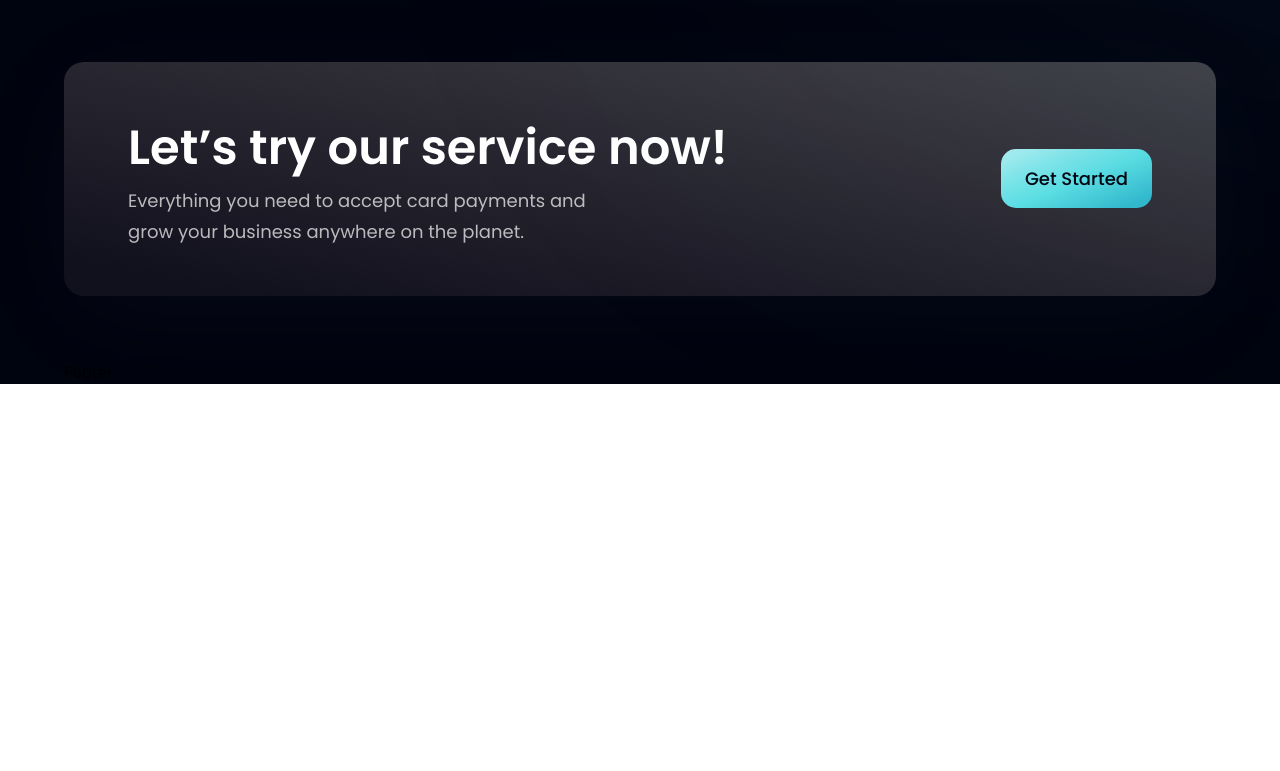
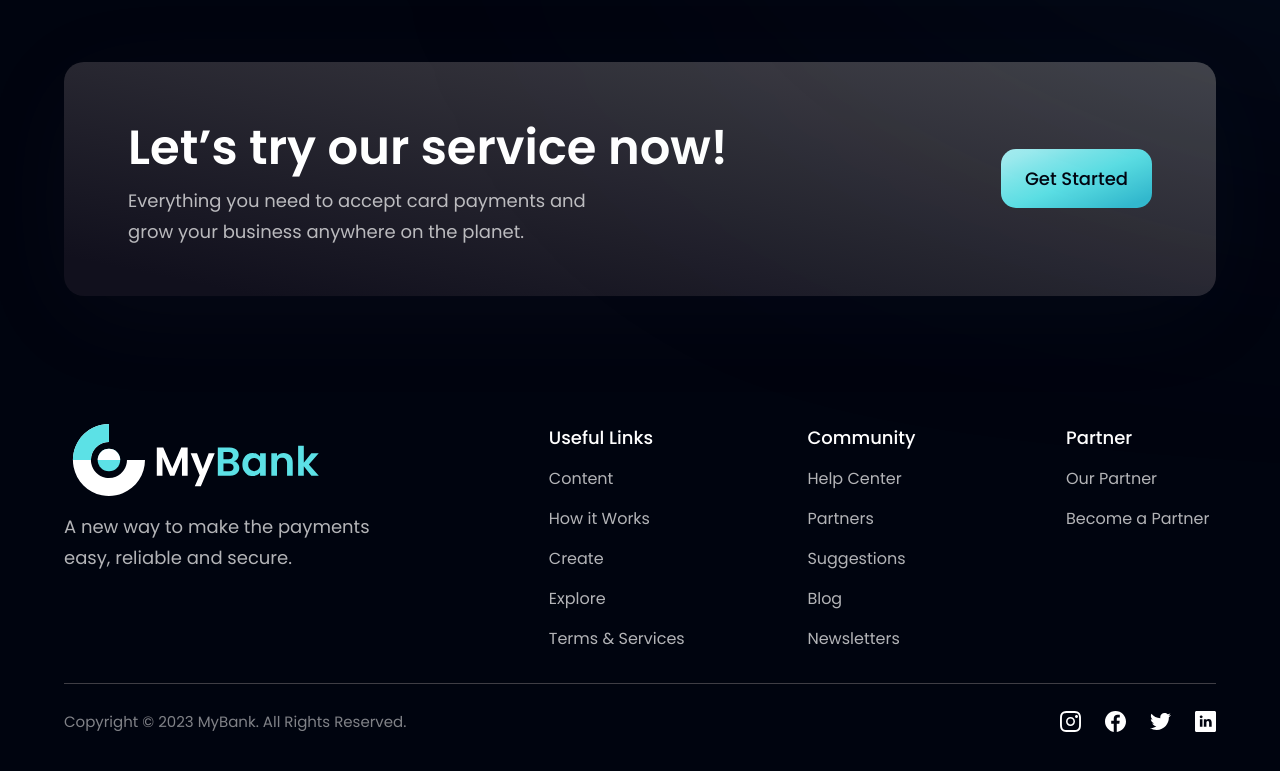
Before and after one commit to Hem1x/mybank-website, a React (Create React App) app: page / in a window 1280 px wide. Shown: the part 4146-4917 px from the top of the page. Before the commit the page ends 4530 px from the top, so only its background shows below. Built offline with nearby package versions, Linux system fonts and the light colour scheme.

Commit message:
section "Footer" is done

```diff
--- a/src/components/Footer.jsx
+++ b/src/components/Footer.jsx
@@ -1,9 +1,41 @@
 import React from 'react'
+import styles from '../styles'
+import {logo} from '../assets'
+import { footerLinks, socialMedia } from '../constants'
 
-const Footer = () => {
-  return (
-    <div>Footer</div>
+const Footer = () => (
+    <section className={`${styles.flexCenter} ${styles.paddingY} flex-col`}>
+      <div className={`${styles.flexStart} md:flex-row flex-col mb-8 w-full`}>
+        <div className='flex-1 flex flex-col justify-start mr-10'>
+          <img src={logo} alt="logo" className='w-[266px] h-[72px] object-contain'/>
+          <p className={`${styles.paragraph} mt-4 max-w-[310px]`}>A new way to make the payments easy, reliable and secure.</p>
+        </div>
+
+        <div className='flex-[1.5] w-full flex flex-row justify-between flex-wrap md:mt-0 mt-10'>
+          {footerLinks.map((footerLink) => (
+            <div key={footerLink.key} className='flex flex-col ss:my-0 my-4 min-w-[150px]'>
+              <h4 className='font-poppins font-medium text-[18px] leading-[27px] text-white'>{footerLink.title}</h4>
+              <ul className='list-none mt-4'>
+                {footerLink.links.map((link, index) => (
+                  <li key={link.name} className={`font-poppins font-normal text-[16px] leading-[24px] text-dimWhite hover:text-secondary cursor-pointer ${index !== footerLink.links.length - 1? 'mb-4' : 'mb-0'}`}>
+                    {link.name}
+                  </li>
+                ))}
+              </ul>
+            </div>
+          ))}
+        </div>
+      </div>
+
+      <div className='w-full flex justify-between items-center md:flex-row flex-col pt-6 border-t-[1px] border-t-[#3F3E45]'>
+        <p className='font-poppins font-normal text-center text-[15px] leading-[27px] text-white text-opacity-50'>Copyright © 2023 MyBank. All Rights Reserved.</p>
+        <div className='flex flex-row md:mt-0 mt-6'>
+          {socialMedia.map((social, index) => (
+            <img key={social.id} src={social.icon} alt={social.id} className={`w-[21px] h-[21px] object-contain cursor-pointer ${index !== socialMedia.length - 1 ? 'mr-6' : 'mr-0'}`}/>
+          ))}
+        </div>
+      </div>
+    </section>
   )
-}
 
 export default Footer
```
